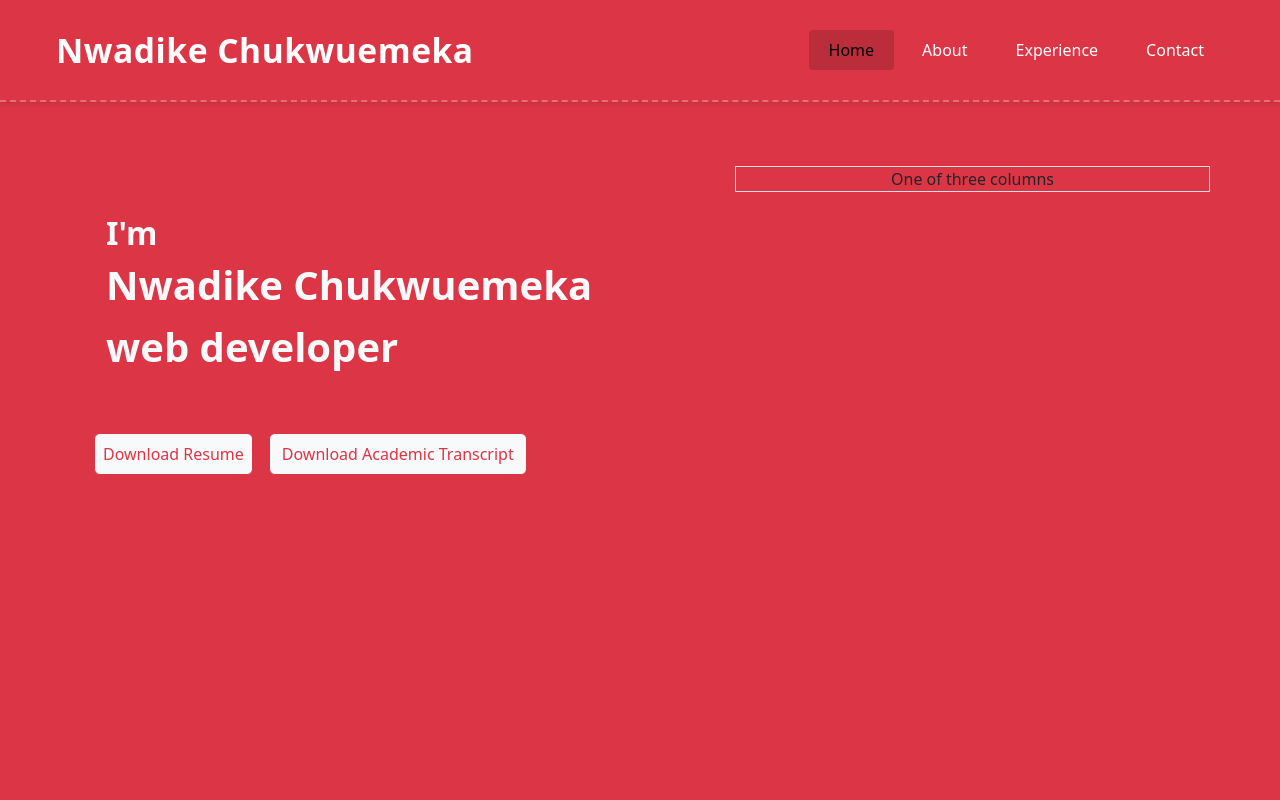
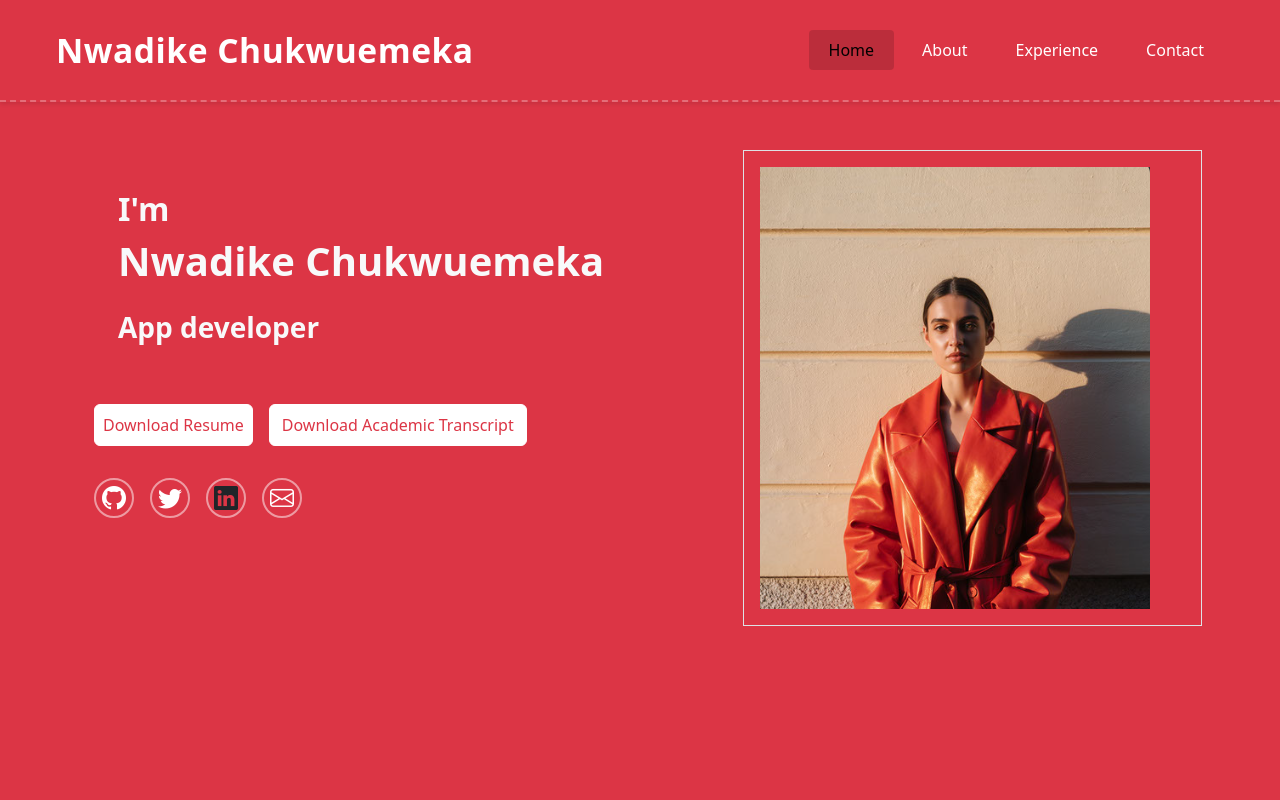
Before and after one commit to johnjerry8749/portflio, a React (Vite) app in the folder frontend/: page / in a window 1280 px wide. Shown: the top 800 px of the page. Built offline with nearby package versions, Linux system fonts and the light colour scheme.

Commit message:
Add social links and enhance Home component with typing effect

```diff
--- a/frontend/src/components/Home.jsx
+++ b/frontend/src/components/Home.jsx
@@ -1,21 +1,54 @@
+import { useEffect, useState } from "react";
 import Navbar from "../layout/Navbar.jsx";
+import photos from "../assets/photo.png"
 
 const Home = () => {
+  const titles = ["web developer", "App developer", "UI/UX designer"];
+  const [currentTitleIndex, setCurrentTitleIndex] = useState(0);
+  const [displayText, setDisplayText] = useState("");
+  const [isDeleting, setIsDeleting] = useState(false);
+
+  useEffect(() => {
+    const currentTitle = titles[currentTitleIndex];
+    const fullText = currentTitle;
+
+    if (!isDeleting && displayText === fullText) {
+      const pause = setTimeout(() => setIsDeleting(true), 900);
+      return () => clearTimeout(pause);
+    }
+
+    if (isDeleting && displayText === "") {
+      setIsDeleting(false);
+      setCurrentTitleIndex((prev) => (prev + 1) % titles.length);
+      return;
+    }
+
+    const timeoutDelay = isDeleting ? 80 : 120;
+    const timeout = setTimeout(() => {
+      const updatedText = isDeleting
+        ? fullText.substring(0, displayText.length - 1)
+        : fullText.substring(0, displayText.length + 1);
+      setDisplayText(updatedText);
+    }, timeoutDelay);
+
+    return () => clearTimeout(timeout);
+  }, [displayText, isDeleting, currentTitleIndex, titles]);
+
   return (
     <div>
       <Navbar />
 
       <div className="Banner p-3 d-flex gap-3 justify-content-center bg-danger ">
-        <div className="container text-center mt-5">
-          <div className="row align-items-start  gap-3 vh-100">
-            <div className="col p-3 fs-1 fw-bolder text-light">
+        <div className="container mt-4">
+          <div className="row align-items-start gap-3 vh-100 justify-content-center">
+            <div className="col p-3 fs-1 fw-bolder text-light text-start">
               <div className="banner-textbox m-3 p-3">
-                <h2 className="row fs-2 fw-bolder text-light">I'm</h2>
-                <h1 className="row fs-1 fw-bolder text-light">
+                <h2 className="fs-2 fw-bolder text-light">I'm</h2>
+                <h1 className="fs-1 fw-bolder text-light">
                   Nwadike Chukwuemeka
                 </h1>
-                <p className="banner-text-animation row fs-1 fw-bold text-light">
-                  web developer
+                <p className="banner-text-animation fs-3 fw-bold text-light">
+                  <span className="typing-text">{displayText}</span>
                 </p>
               </div>
               <div className="banner-btns">
@@ -33,11 +66,47 @@ const Home = () => {
                     Download Academic Transcript
                   </button>
                 </div>
+                <div className="social-links d-flex p-2 align-items-center gap-3 mt-3 justify-content-start">
+                  <a
+                    href="https://github.com/johnjerry8749"
+                    target="_blank"
+                    rel="noreferrer"
+                    className="social-link"
+                  >
+                    <i className="bi bi-github fs-4"></i>
+                  </a>
+                  <a
+                    href="https://twitter.com/YOUR_USERNAME"
+                    target="_blank"
+                    rel="noreferrer"
+                    className="social-link"
+                  >
+                    <i className="bi bi-twitter fs-4"></i>
+                  </a>
+                  <a
+                    href="https://www.linkedin.com/in/nwadike-chukwuemeka"
+                    target="_blank"
+                    rel="noreferrer"
+                    className="social-link"
+                  >
+                    <i className="bi bi-linkedin fs-4 text-dark"></i>
+                  </a>
+                  <a
+                    href="mailto:johnjerry8749@gmail.com"
+                    className="social-link"
+                  >
+                    <i className="bi bi-envelope fs-4"></i>
+                  </a>
+                </div>
               </div>
             </div>
-
-            <div className="col-5 border d-none d-lg-block">
-              One of three columns
+            <div className="col-5 d-none p-2 d-lg-block">
+              <div className="banner-image p-3 border">
+                <img
+                  src={photos}
+                  className="img-fluid "
+                />
+              </div>
             </div>
           </div>
         </div>
--- a/frontend/src/index.css
+++ b/frontend/src/index.css
@@ -0,0 +1,55 @@
+.social-links {
+  margin-top: 1rem;
+}
+
+.social-link {
+  display: inline-flex;
+  align-items: center;
+  justify-content: center;
+  width: 2.5rem;
+  height: 2.5rem;
+  border: 2px solid rgba(255,255,255,.5);
+  border-radius: 50%;
+  color: white;
+  text-decoration: none;
+  transition: all 0.3s ease;
+}
+
+.social-link:hover {
+  color: #dc3545;
+  background-color: white;
+  border-color: white;
+}
+
+.banner-btn-group {
+  justify-content: flex-start;
+}
+
+.banner-btn-group .banner-btn,
+.banner-btn-group .banner-btnm {
+  background-color: white !important;
+  color: #dc3545 !important;
+  border: 1px solid white !important;
+}
+
+.banner-btn-group .banner-btn:hover,
+.banner-btn-group .banner-btnm:hover {
+  background-color: #dc3545 !important;
+  color: white !important;
+  border: 1px solid white !important;
+}
+
+
+.banner-text-animation {
+  display: inline-block;
+  min-width: 16ch;
+  white-space: nowrap;
+}
+
+.typing-text {
+  display: inline-block;
+  min-width: 0;
+  white-space: nowrap;
+  border: none !important;
+  outline: none !important;
+}
--- a/frontend/src/main.jsx
+++ b/frontend/src/main.jsx
@@ -1,6 +1,7 @@
 import { StrictMode } from 'react'
 import { createRoot } from 'react-dom/client'
 import { BrowserRouter } from 'react-router-dom'
+import 'bootstrap-icons/font/bootstrap-icons.css'
 import './index.css'
 import App from './App.jsx'
 
```
Also changed, not shown: frontend/src/assets/photo.png (added).
